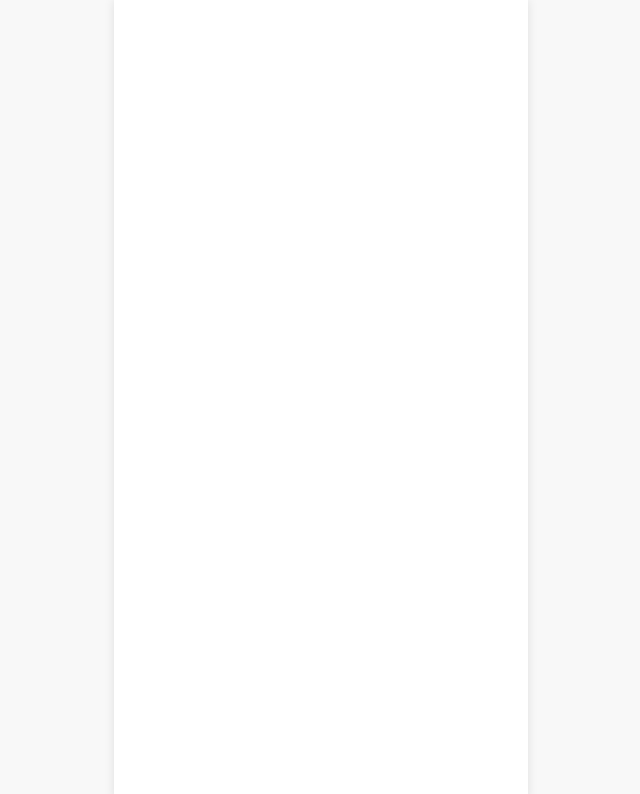
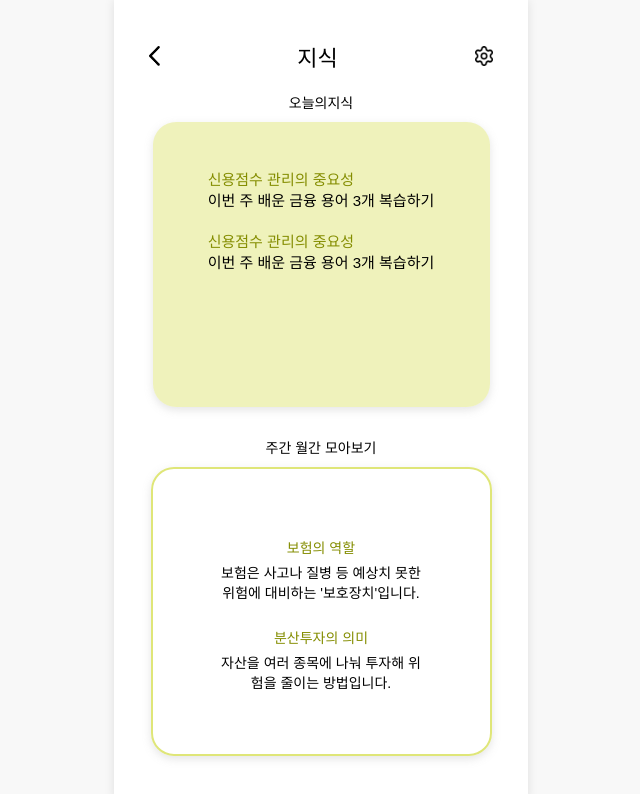
Before and after one commit to finhabit/finhabit_front, a React (Vite) app: page /knowledge in a window 1280 px wide. Before the commit this address had no page. Shown: the top 794 px of the page, without its empty margins (319-959 px from the left). Built offline with nearby package versions, Linux system fonts and the light colour scheme.

Commit message:
[1105] 지식페이지 추가구현, 알림&미션페이지 내용 기입

```diff
--- a/src/App.tsx
+++ b/src/App.tsx
@@ -6,6 +6,7 @@ import Mypage from "./pages/mypage/Mypage";
 
 import Notification from "./pages/notification/Notification";
 import Mission from "./pages/mission/Mission";
+import Knowledge from "./pages/knowledge/Knowledge";
 
 import LedgerMain from "./pages/ledger/ledgermain/LedgerMain";
 import ConsumePlus from "./pages/ledger/consumeplus/ConsumePlus";
@@ -34,6 +35,7 @@ function App() {
         <Route path="/mypage" element={<Mypage />} />
         <Route path="/notification" element={<Notification />} />
         <Route path="/mission" element={<Mission />} />
+        <Route path="/knowledge" element={<Knowledge />} />
         <Route path="/ledger" element={<LedgerMain />} />
         <Route path="/consumeplus" element={<ConsumePlus />} />
         <Route path="/setcategory" element={<SetCategory />} />
--- a/src/pages/home/Home.tsx
+++ b/src/pages/home/Home.tsx
@@ -55,7 +55,11 @@ export default function Home() {
               <TitleText>오늘의 미션</TitleText>
             </Left>
             <Right>
-              <TinyPlus src={plusIcon} alt="추가" />
+              <TinyPlus
+                src={plusIcon}
+                alt="추가"
+                onClick={() => navigate("/mission")}
+              />
             </Right>
           </TitleRow>
 
@@ -79,14 +83,20 @@ export default function Home() {
               <TitleText>오늘의 지식</TitleText>
             </Left>
             <Right>
-              <TinyPlus src={plusIcon} alt="추가" />
+              <TinyPlus
+                src={plusIcon}
+                alt="추가"
+                onClick={() => navigate("/knowledge")}
+              />
             </Right>
           </TitleRow>
 
           <KnowledgeCard>
             <CardBody>
-              <CardTitle>선불과 후불의 차이,<br />
-                내 소비 습관엔 어떤 카드가 맞을까?</CardTitle>
+              <CardTitle>
+                선불과 후불의 차이,
+                <br />내 소비 습관엔 어떤 카드가 맞을까?
+              </CardTitle>
             </CardBody>
           </KnowledgeCard>
 
@@ -101,7 +111,11 @@ export default function Home() {
               <TitleText>간단 소비 요약</TitleText>
             </Left>
             <Right>
-              <TinyPlus src={plusIcon} alt="추가" />
+              <TinyPlus
+                src={plusIcon}
+                alt="추가"
+                onClick={() => navigate("/ledger")}
+              />
             </Right>
           </TitleRow>
           <SummaryCard>
--- /dev/null
+++ b/src/pages/knowledge/Knowledge.style.ts
@@ -0,0 +1,87 @@
+import styled from "styled-components";
+
+export const UpLine = styled.div`
+  display: flex;
+  align-items: center;
+  justify-content: space-between;
+  margin: 40px 35px 20px 35px;
+  font-size: 22px;
+  font-weight: 500;
+`;
+
+export const Icons = styled.img`
+  height: 20px;
+  cursor: pointer;
+`;
+
+export const N_Section = styled.div`
+  font-size: 14px;
+  font-weight: 500;
+  display: flex;
+  flex-direction: column;
+  justify-content: center;
+  align-items: center;
+  margin-bottom: 20px;
+`;
+
+export const ContentBox = styled.div`
+  width: 321px;
+  min-height: 213px;
+  max-height: 263px;
+  display: flex;
+  flex-direction: column;
+  align-items: center;
+  overflow: hidden;
+  border-radius: 23px;
+  background: #dfe67880;
+  padding: 36px 8px;
+  margin: 10px 0;
+  box-shadow: 0 3px 8px rgba(150, 150, 150, 0.25);
+`;
+
+export const ContentBox1 = styled.div`
+  width: 321px;
+  min-height: 253px;
+  max-height: 303px;
+  display: flex;
+  flex-direction: column;
+  justify-content: center;
+  align-items: center;
+  overflow: hidden;
+  border-radius: 23px;
+  border: 2px solid #dfe678;
+  padding: 16px 8px;
+  margin: 10px 0;
+  box-shadow: 0 3px 8px rgba(150, 150, 150, 0.25);
+`;
+
+export const RemindingSection = styled.div`
+  display: flex;
+  flex-direction: column;
+  margin: 0 35px;
+`;
+
+export const PerK = styled.div`
+    font-size: 15px;
+    margin: 10px;
+`;
+
+export const KTitle = styled.div`
+  color: #848d00;
+`;
+
+export const GathTitle = styled.div`
+  color: #848d00;
+  margin: 5px;
+  display: flex;
+  justify-content: center;
+`;
+
+export const GathContent = styled.div`
+    width: 200px;
+    text-align: center;
+`;
+
+export const PerGath = styled.div`
+    margin: 10px;
+`;
--- /dev/null
+++ b/src/pages/knowledge/Knowledge.tsx
@@ -0,0 +1,51 @@
+import { useNavigate } from "react-router-dom";
+import back from "../../assets/back.png";
+import setting from "../../assets/setting.png";
+import * as S from "./Knowledge.style";
+
+export default function Knowledge() {
+  const navigate = useNavigate();
+
+  return (
+    <>
+      <S.UpLine>
+        <S.Icons src={back} alt="이전으로" onClick={() => navigate(-1)} />
+        지식
+        <S.Icons src={setting} alt="설정아이콘" />
+      </S.UpLine>
+      <S.RemindingSection>
+        <S.N_Section>
+          오늘의지식
+          <S.ContentBox>
+            <S.PerK>
+              <S.KTitle>신용점수 관리의 중요성</S.KTitle>
+              <div>이번 주 배운 금융 용어 3개 복습하기</div>
+            </S.PerK>
+            <S.PerK>
+              <S.KTitle>신용점수 관리의 중요성</S.KTitle>
+              <div>이번 주 배운 금융 용어 3개 복습하기</div>
+            </S.PerK>
+          </S.ContentBox>
+        </S.N_Section>
+        <S.N_Section>
+          주간 월간 모아보기
+          <S.ContentBox1>
+            <S.PerGath>
+              <S.GathTitle>보험의 역할</S.GathTitle>
+              <S.GathContent>
+                보험은 사고나 질병 등 예상치 못한 위험에 대비하는
+                '보호장치'입니다.
+              </S.GathContent>
+            </S.PerGath>
+            <S.PerGath>
+              <S.GathTitle>분산투자의 의미</S.GathTitle>
+              <S.GathContent>
+                자산을 여러 종목에 나눠 투자해 위험을 줄이는 방법입니다.
+              </S.GathContent>
+            </S.PerGath>
+          </S.ContentBox1>
+        </S.N_Section>
+      </S.RemindingSection>
+    </>
+  );
+}
--- a/src/pages/mission/Mission.style.ts
+++ b/src/pages/mission/Mission.style.ts
@@ -21,9 +21,13 @@ export const N_Section = styled.div`
 
 export const ContentBox = styled.div`
   width: 321px;
-  min-height: 84px;
+  min-height:114px;
   max-height: 213px;
   overflow: hidden;
+  display: flex;
+  flex-direction: column;
+  justify-content: center;
+  align-items: center;
   border-radius: 23px;
   background: #dfe67880;
   padding: 10px;
@@ -36,3 +40,63 @@ export const RemindingSection = styled.div`
   flex-direction: column;
   margin: 0 35px;
 `;
+
+export const PerMission = styled.div`
+  font-size: 15px;
+  font-weight: 500;
+  margin:2px;
+`;
+
+export const PerCheck = styled.div`
+  display:flex;
+  justify-content: space-between;
+  align-items: center;
+  width: 280px;
+  margin: 5px;
+`;
+
+export const Checked = styled.img`
+  width: 14px;
+  height: 14px;
+`;
+
+
+
+export const ProgressItem = styled.div`
+  display: flex;
+  flex-direction: column;
+  align-items: flex-start;
+  margin: 8px 0;
+  width: 100%;
+`;
+
+export const ProgressTitle = styled.div`
+  font-size: 12px;
+  font-weight: 500;
+  margin-bottom: 5px;
+`;
+
+export const ProgressBar = styled.div`
+  width: 270px;
+  height: 13px;
+  background: #d9d9d9;
+  border-radius: 10px;
+  overflow: hidden;
+`;
+
+export const ProgressFill = styled.div<{ percent: number }>`
+  width: ${({ percent }) => percent}%;
+  height: 100%;
+  background-color: #bec372;
+  border-radius: 10px;
+  transition: width 0.3s ease;
+`;
+
+export const ProgressPercent = styled.div`
+  align-self: flex-end;
+  font-size: 10px;
+  font-weight: 600;
+  margin-top: -15px;
+  padding-right: 10px;
+  color: #444;
+`;
--- a/src/pages/mission/Mission.tsx
+++ b/src/pages/mission/Mission.tsx
@@ -1,6 +1,7 @@
 import { useNavigate } from "react-router-dom";
 import back from "../../assets/back.png";
 import setting from "../../assets/setting.png";
+import checked from "../../assets/checked.png";
 import * as S from "./Mission.style";
 
 export default function Mission() {
@@ -16,15 +17,47 @@ export default function Mission() {
       <S.RemindingSection>
         <S.N_Section>
           미션 모아보기
-          <S.ContentBox>내용내용</S.ContentBox>
+          <S.ContentBox>
+            <S.PerMission>이번 주 목표 저축금액 5천원 달성하기</S.PerMission>
+            <S.PerMission>이번 주 배운 금융 용어 3개 복습하기</S.PerMission>
+          </S.ContentBox>
         </S.N_Section>
         <S.N_Section>
           미션 진행 상황
-          <S.ContentBox>내용내용</S.ContentBox>
+          <S.ContentBox>
+            <S.ProgressItem>
+              <S.ProgressTitle>
+                이번 주 배운 금융 용어 3개 복습하기
+              </S.ProgressTitle>
+              <S.ProgressBar>
+                <S.ProgressFill percent={30} />
+              </S.ProgressBar>
+              <S.ProgressPercent>30%</S.ProgressPercent>
+            </S.ProgressItem>
+
+            <S.ProgressItem>
+              <S.ProgressTitle>
+                이번 주 목표 저축금액 5천원 달성하기
+              </S.ProgressTitle>
+              <S.ProgressBar>
+                <S.ProgressFill percent={20} />
+              </S.ProgressBar>
+              <S.ProgressPercent>20%</S.ProgressPercent>
+            </S.ProgressItem>
+          </S.ContentBox>
         </S.N_Section>
         <S.N_Section>
           완료한 미션들
-          <S.ContentBox>내용내용</S.ContentBox>
+          <S.ContentBox>
+            <S.PerCheck>
+              <div>소비 내역 1건 직접 입력하기</div>
+              <S.Checked src={checked} alt="완료" />
+            </S.PerCheck>
+            <S.PerCheck>
+              <div>배달앱 대신 직접 포장 주문하기</div>
+              <S.Checked src={checked} alt="완료" />
+            </S.PerCheck>
+          </S.ContentBox>
         </S.N_Section>
       </S.RemindingSection>
     </>
--- a/src/pages/notification/Notification.style.ts
+++ b/src/pages/notification/Notification.style.ts
@@ -21,9 +21,15 @@ export const N_Section = styled.div`
 
 export const ContentBox = styled.div`
   width: 321px;
-  min-height: 84px;
+  min-height: 114px;
   max-height: 213px;
   overflow: hidden;
+  display: flex;
+  justify-content: center;
+  align-items: center;
+  text-align: center;
+  font-size: 17px;
+  font-weight: 600;
   border-radius: 23px;
   background: #dfe67880;
   padding: 10px;
--- a/src/pages/notification/Notification.tsx
+++ b/src/pages/notification/Notification.tsx
@@ -16,15 +16,27 @@ export default function Notification() {
       <S.RemindingSection>
         <S.N_Section>
           미션 리마인드
-          <S.ContentBox>내용내용</S.ContentBox>
+          <S.ContentBox>
+            오늘도 성공!
+            <br />
+            Finhabit이 당신의 습관을 응원해요
+          </S.ContentBox>
         </S.N_Section>
         <S.N_Section>
           학습 리마인드
-          <S.ContentBox>내용내용</S.ContentBox>
+          <S.ContentBox>
+            오늘의 금융 지식이 도착했어요!
+            <br />
+            '신용점수 관리법' 한 번 볼까요?
+          </S.ContentBox>
         </S.N_Section>
         <S.N_Section>
           피드백 알림
-          <S.ContentBox>내용내용</S.ContentBox>
+          <S.ContentBox>
+            지난달보다 외식비가 2만원 감소했어요.
+            <br />
+            멋진 변화예요!
+          </S.ContentBox>
         </S.N_Section>
       </S.RemindingSection>
     </>
```
Also changed, not shown: src/assets/checked.png (added).
